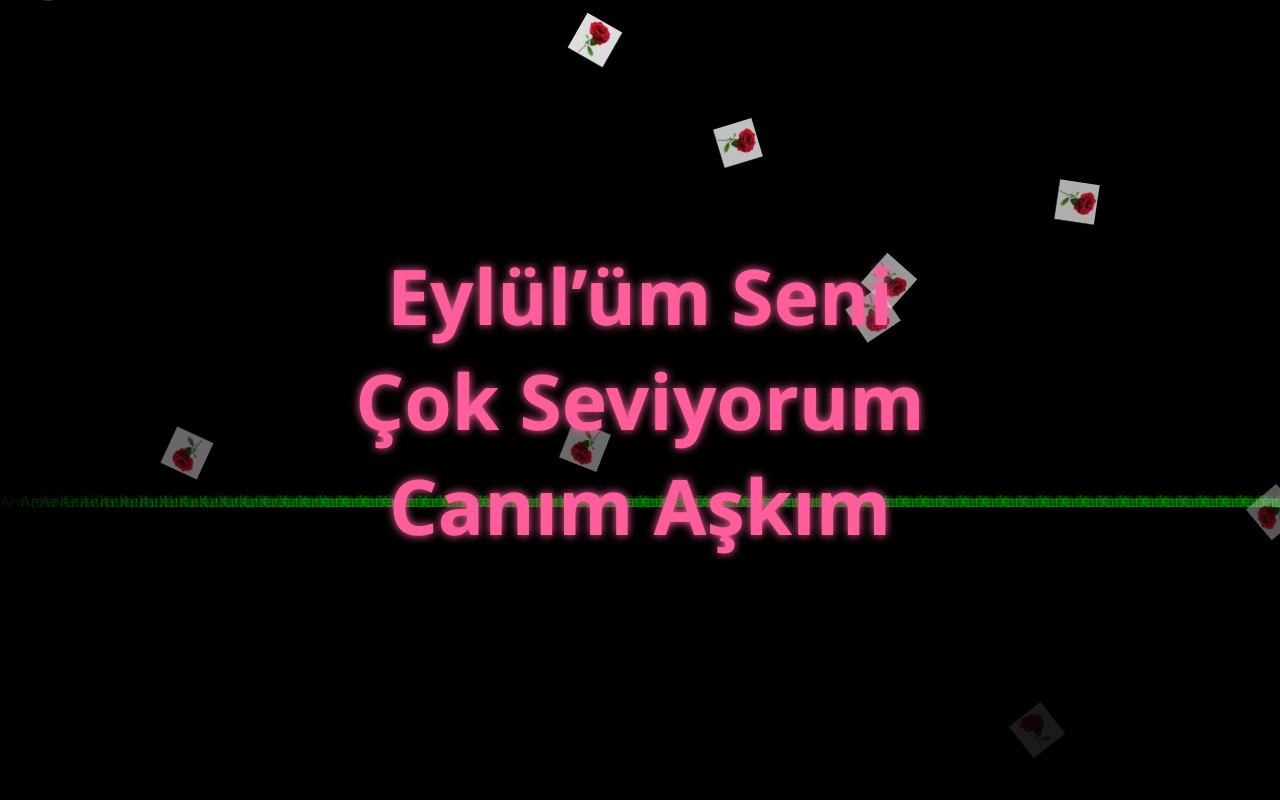
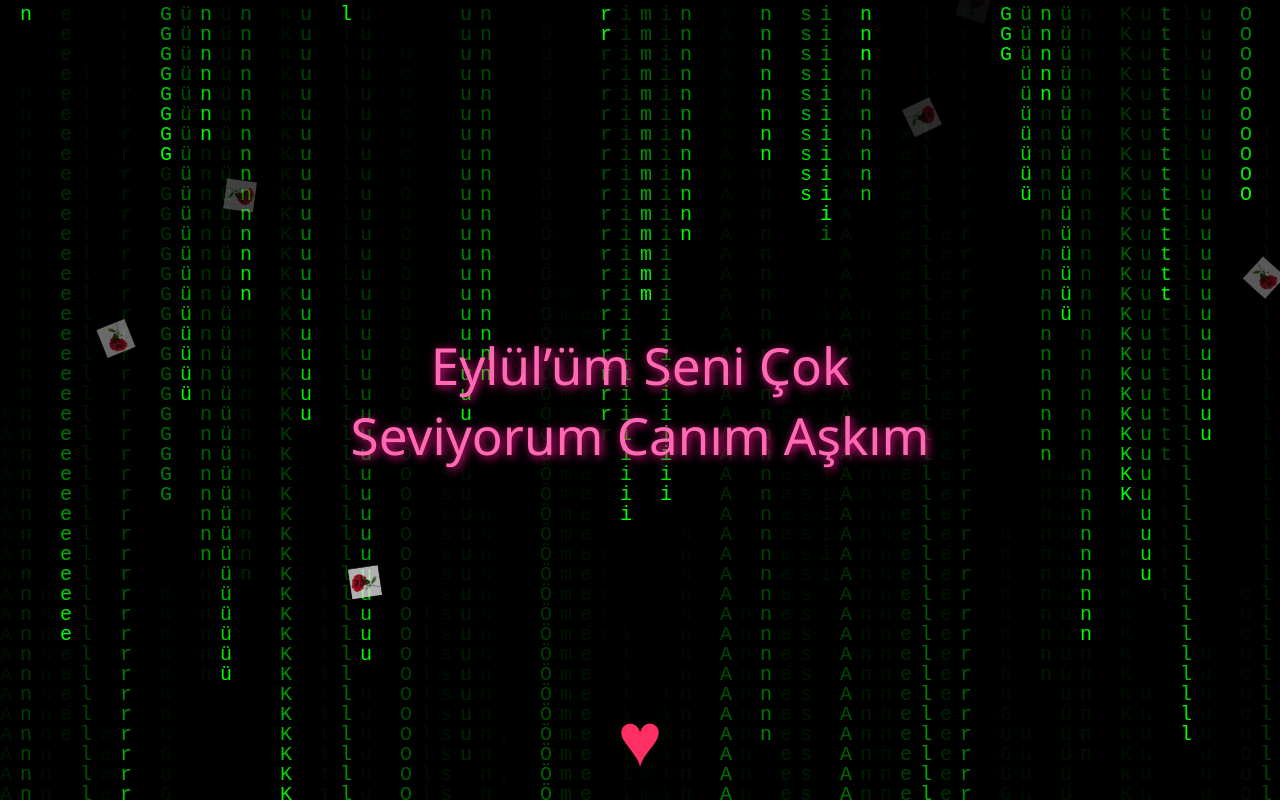
Before and after one commit to Eses2645/eylul-mesajim, a plain HTML site: page index.html in a window 1280 px wide. Drawn offline with Linux system fonts and the light colour scheme.

Commit message:
Update index.html

```diff
--- a/index.html
+++ b/index.html
@@ -1,125 +1,128 @@
 <!DOCTYPE html>
 <html lang="tr">
 <head>
-  <meta charset="UTF-8">
-  <meta name="viewport" content="width=device-width, initial-scale=1">
+  <meta charset="UTF-8" />
+  <meta name="viewport" content="width=device-width, initial-scale=1.0" />
   <title>Eylül’üm İçin</title>
   <style>
     html, body {
       margin: 0;
       padding: 0;
       overflow: hidden;
-      background-color: black;
-      height: 100%;
-      font-family: 'Segoe UI', Tahoma, Geneva, Verdana, sans-serif;
+      background: black;
+      font-family: 'Segoe UI', sans-serif;
     }
 
-    .matrix-text {
+    canvas {
       position: fixed;
       top: 0;
       left: 0;
-      color: rgba(0, 255, 0, 0.1);
-      font-size: 16px;
-      white-space: nowrap;
-      width: 100%;
-      height: 100%;
-      overflow: hidden;
-      pointer-events: none;
-      z-index: 1;
+      z-index: 0;
     }
 
-    .center-message {
-      position: absolute;
+    .message {
+      position: fixed;
       top: 50%;
       left: 50%;
       transform: translate(-50%, -50%);
-      color: #ff5e9c;
-      font-size: 6vw;
+      color: #ff69b4;
+      font-size: 4vw;
       text-align: center;
-      z-index: 3;
-      font-weight: bold;
-      text-shadow: 0 0 10px #ff5e9c;
+      z-index: 2;
+      text-shadow: 2px 2px 10px #ff1493;
+      max-width: 90%;
     }
 
-    .petal {
+    .heart {
       position: fixed;
-      width: 40px;
-      height: 40px;
-      background-image: url('IMG_2039.png');
-      background-size: contain;
-      background-repeat: no-repeat;
+      bottom: 20px;
+      left: 50%;
+      transform: translateX(-50%);
+      font-size: 5vw;
+      animation: pulse 1.5s infinite;
       z-index: 2;
+      color: #ff2e63;
+    }
+
+    @keyframes pulse {
+      0% { transform: translateX(-50%) scale(1); }
+      50% { transform: translateX(-50%) scale(1.2); }
+      100% { transform: translateX(-50%) scale(1); }
+    }
+
+    .rose {
+      position: absolute;
+      width: 30px;
+      height: 30px;
+      z-index: 1;
       animation: fall linear infinite;
-      pointer-events: none;
     }
 
     @keyframes fall {
-      0% {
-        top: -50px;
-        transform: rotate(0deg);
-        opacity: 1;
-      }
-      100% {
-        top: 100vh;
-        transform: rotate(360deg);
-        opacity: 0;
-      }
+      0% { transform: translateY(-50px) rotate(0deg); opacity: 0; }
+      100% { transform: translateY(100vh) rotate(360deg); opacity: 1; }
     }
   </style>
 </head>
 <body>
 
-  <!-- Orta yazı -->
-  <div class="center-message">Eylül’üm Seni Çok Seviyorum Canım Aşkım</div>
+<canvas id="matrixCanvas"></canvas>
 
-  <!-- Matrix tarzı arka plan yazıları -->
-  <div class="matrix-text" id="matrix"></div>
+<div class="message">Eylül’üm Seni Çok Seviyorum Canım Aşkım</div>
+<div class="heart">♥</div>
 
-  <!-- Arka plan müziği -->
-  <audio id="bg-music" loop>
-    <source src="sarki.mp3" type="audio/mpeg">
+<audio autoplay loop>
+  <source src="sarki.mp3" type="audio/mpeg" />
+  Tarayıcınız ses çalmayı desteklemiyor.
 </audio>
 
 <script>
-    // Müziği başlat (mobil uyumluluk için tıklamayı bekler)
-    window.addEventListener('click', function () {
-      const music = document.getElementById('bg-music');
-      music.play();
-    }, { once: true });
+  // Matrix-style yazı
+  const canvas = document.getElementById("matrixCanvas");
+  const ctx = canvas.getContext("2d");
 
-    // Matrix yazı efekti
-    const matrixEl = document.getElementById('matrix');
-    const columns = Math.floor(window.innerWidth / 20);
-    let drops = Array(columns).fill(0);
-    let texts = Array(columns).fill("Anneler Günün Kutlu Olsun, Ömerimin Annesi");
+  canvas.height = window.innerHeight;
+  canvas.width = window.innerWidth;
 
-    function drawMatrix() {
-      let output = '';
-      for (let i = 0; i < columns; i++) {
-        const text = texts[i];
-        output += `<span style="position:absolute; left:${i * 20}px; top:${drops[i] * 20}px;">${text}</span>`;
-        drops[i] += 0.5;
-        if (drops[i] * 20 > window.innerHeight && Math.random() > 0.975) {
+  const text = "Anneler Günün Kutlu Olsun, Ömerimin Annesi".split('');
+  const fontSize = 20;
+  const columns = canvas.width / fontSize;
+  const drops = Array.from({ length: columns }, () => Math.floor(Math.random() * canvas.height / fontSize));
+
+  function draw() {
+    ctx.fillStyle = "rgba(0, 0, 0, 0.08)";
+    ctx.fillRect(0, 0, canvas.width, canvas.height);
+
+    ctx.fillStyle = "#0F0";
+    ctx.font = fontSize + "px monospace";
+
+    for (let i = 0; i < drops.length; i++) {
+      const char = text[i % text.length];
+      ctx.fillText(char, i * fontSize, drops[i] * fontSize);
+      if (Math.random() > 0.975) {
         drops[i] = 0;
       }
+      drops[i]++;
     }
-      matrixEl.innerHTML = output;
   }
-    setInterval(drawMatrix, 100);
+
+  setInterval(draw, 100);
 
   // Gül yaprakları
-    function createPetal() {
-      const petal = document.createElement("div");
-      petal.className = "petal";
-      petal.style.left = Math.random() * 100 + "vw";
-      petal.style.animationDuration = 5 + Math.random() * 5 + "s";
-      document.body.appendChild(petal);
+  function createRose() {
+    const rose = document.createElement("img");
+    rose.src = "IMG_2039.png";
+    rose.className = "rose";
+    rose.style.left = Math.random() * 100 + "vw";
+    rose.style.animationDuration = (5 + Math.random() * 5) + "s";
+    document.body.appendChild(rose);
+
     setTimeout(() => {
-        petal.remove();
+      document.body.removeChild(rose);
     }, 10000);
   }
 
-    setInterval(createPetal, 500);
+  setInterval(createRose, 800);
 </script>
 
 </body>
```
Lines whose indentation alone changed are shown as unchanged.
